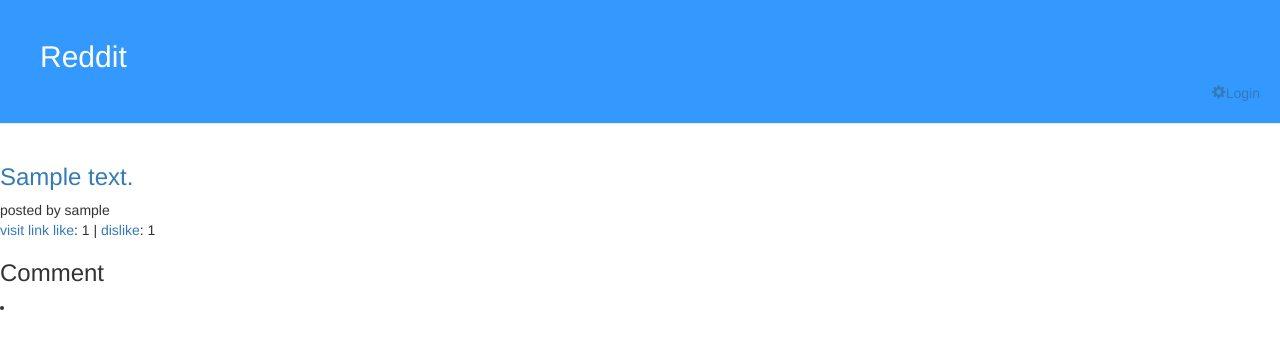
After one commit to ycchiu/DjangoTutorial, a Django app: page /reddit/1/detail/ in a window 1280 px wide. The commit adds this page. Shown: the top 349 px of the page. Run offline with Django 3.2, Linux system fonts and the light colour scheme; tables that the repository leaves empty hold one stand-in row (values such as "Sample post"); some libraries are stand-ins or nearby versions.

Commit message:
progress - has detail view

```diff
--- a/mysite/reddit/templates/reddit/index.html
+++ b/mysite/reddit/templates/reddit/index.html
@@ -5,8 +5,9 @@
         <ul>
         {% for link in links %}
             <p>
-                <h3><a href="{{link.url}}" target="_blank">{{ link.title_text }}</a></h3>
+                <h3><a href="{% url 'reddit.views.link_detail' pk=link.pk %}">{{ link.title_text }}</a></h3>
                 posted by <author>{{ link.author.username }} </author> </br>
+                <a href="{{link.url}}" target="_blank">visit link</a>
                 <a href="{% url 'reddit.views.upvote' pk=link.pk %}">like</a>: {{ link.upvote }} |
                 <a href="{% url 'reddit.views.downvote' pk=link.pk %}">dislike</a>: {{ link.downvote }}
 
--- /dev/null
+++ b/mysite/reddit/templates/reddit/link_detail.html
@@ -0,0 +1,23 @@
+{% extends 'reddit/base.html' %}
+
+{% block content %}
+    <h3><a href="{% url 'reddit.views.link_detail' pk=link.pk %}">{{ link.title_text }}</a></h3>
+    posted by <author>{{ link.author.username }} </author> </br>
+    <a href="{{link.url}}" target="_blank">visit link</a>
+    <a href="{% url 'reddit.views.upvote' pk=link.pk %}">like</a>: {{ link.upvote }} |
+    <a href="{% url 'reddit.views.downvote' pk=link.pk %}">dislike</a>: {{ link.downvote }}
+
+    {% if user.is_authenticated and user.username == link.author.username %}
+        <a href="{% url 'reddit.views.link_edit' pk=link.pk %}"> (edit)</a>
+        <a href="{% url 'reddit.views.link_delete' pk=link.pk %}"> (delete)</a>
+    {% endif %}
+
+    <div>
+        <h3>Comment</h3>
+        <li>
+
+        </li>
+    </div>
+
+
+{% endblock content %}
--- a/mysite/reddit/urls.py
+++ b/mysite/reddit/urls.py
@@ -5,6 +5,7 @@
 urlpatterns = patterns('',
     url(r'^$', views.link_list, name='index'),
     url(r'^reddit/new/$', views.link_new, name='link_new'),
+    url(r'^reddit/(?P<pk>\d+)/detail/$', views.link_detail, name='link_detail'),
     url(r'^reddit/(?P<pk>\d+)/edit/$', views.link_edit, name='link_edit'),
     url(r'^reddit/(?P<pk>\d+)/remove/$', views.link_delete, name='link_delete'),
     url(r'^reddit/(?P<pk>\d+)/upvote/$', views.upvote, name='upvote'),
--- a/mysite/reddit/views.py
+++ b/mysite/reddit/views.py
@@ -9,6 +9,10 @@
     links = Link.objects.filter(url__isnull=False).order_by('title_text')
     form = PostForm()
     return render(request, 'reddit/index.html', {'links':links, 'form':form})
+
+def link_detail(request, pk):
+    link = get_object_or_404(Link, pk=pk)
+    return render(request, 'reddit/link_detail.html', {'link':link})
 
 @login_required
 def link_new(request):
```
